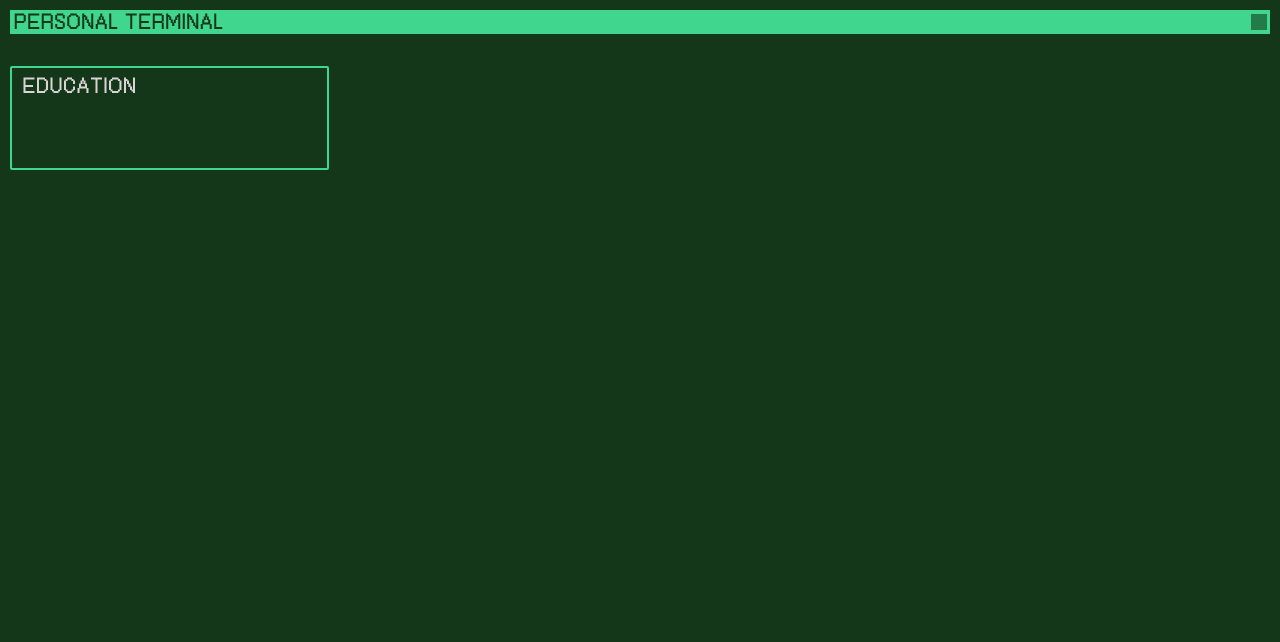
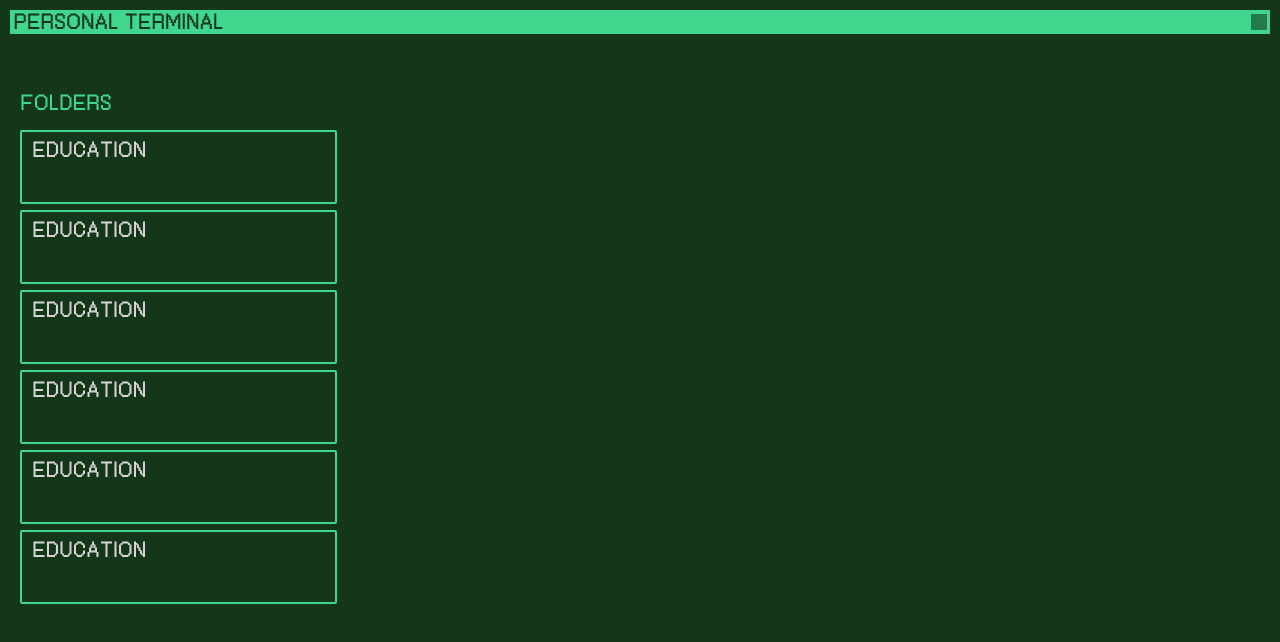
Before and after one commit to luis-martinez-s/ai-resume, a React (Create React App) app: page / in a window 1280 px wide. Shown: the top 642 px of the page. Built offline with nearby package versions, Linux system fonts and the light colour scheme.

Commit message:
second box updating correctly on mouse behavior

```diff
--- a/src/App.css
+++ b/src/App.css
@@ -60,29 +60,100 @@
     box-shadow: 0 0 2px 0 var(--bright-green), 0 0 10px 5px var(--bright-light), 0 0 5px 2px var(--bright-light);
 }
 
-.menu-box {
+#container-header {
+  margin-bottom: 1rem;
+}
+
+#folder-header {
+  color: var(--bright-green);
+}
+
+#menu-box-container {
+  display: grid;
+  flex-direction: column;
+  margin: 0 0 0 10px;
+  height: 100%;
+  margin-top: 60px;
+}
+
+.box-wrapper {
+  margin-bottom: 10px;
+  width: 25%;
+  min-width: 150px;
+  height: 17%;
+  min-height: 70px;
+}
+
+.menu-box-default {
   background-color: transparent;
-  min-width: 150px;
+  /* min-width: 150px;
   width: 25%;
-  min-height: 100px;
+  min-height: 100px; */
+  width: 100%;
+  height: 100%;
   color: var(--white);
   border: 2px solid var(--bright-green);
   border-radius: 2px;
+  position: relative;
 }
 
-.menu-box:hover {
+/* .menu-box:hover {
   color: var(--dark-green);
   background-color: var(--white);
   border: 2px solid var(--white);
+} */
+
+.menu-box-hover {
+  background-color: var(--white);
+  /* min-width: 150px; */
+  width: 100%;
+  height: 100%;
+  /* min-height: 100px; */
+  color: var(--dark-green);
+  border: 2px solid var(--white);
+  border-radius: 2px;
+  position: relative;
 }
 
-/* .menu-box:focus {
+.menu-box-focus {
+  background-color: transparent;
+  /* min-width: 150px; */
+  width: 100%;
+  height: 100%;
+  /* min-height: 100px; */
   color: var(--white);
+  border: 2px solid var(--white);
+  position: relative;
+}
+
+/* .menu-box::before {
   background-color: var(--white);
-  border-width: 2px 20px 2px 20px;
-  border-style: solid;
-  border-color: var(--white);
+  width: 15px;
+  height: 15px;
+  content: '';
 } */
+
+.menu-box-before {
+  background-color: var(--white);
+  width: 15px;
+  height: 100%;
+  position: absolute;
+  left: -15px;
+  bottom: -2px;
+  border: 2px solid var(--white);
+  display: none;
+}
+
+.menu-box-after {
+  background-color: var(--white);
+  width: 15px;
+  height: 100%;
+  position: absolute;
+  right: -15px;
+  bottom: -2px;
+  border: 2px solid var(--white);
+  display: none;
+}
 
 .menu-box-text {
   display: inline-block;
@@ -94,3 +165,7 @@
   height: 30px;
   border: 1px solid white;
 }
+
+/* @media (max-width: 768px) {
+
+} */
--- a/src/App.js
+++ b/src/App.js
@@ -4,12 +4,88 @@ import TopBar from './components/TopBar';
 import MenuBox from './components/MenuBox';
 
 class App extends Component {
+  constructor(props) {
+    super(props);
+    this.state = {
+      isDefault: true,
+      isHover: false,
+      isFocus: false,
+      boxState: [{
+        isDefault: true,
+        isHover: false,
+        isFocus: false,
+        boxClass: 'menu-box-default',
+        displaymenuSideMoxes: 'none'
+      }],
+      boxClass: 'menu-box-default',
+      displaymenuSideMoxes: 'none'
+    };
+    this.onHover = this.onHover.bind(this);
+    this.onDefault = this.onDefault.bind(this);
+    // this.onFocus = this.onFocus.bind(this);
+    this.onHoverArr = this.onHoverArr.bind(this);
+    this.onDefaultArr = this.onDefaultArr.bind(this);
+    this.onFocusArr = this.onFocusArr.bind(this);
+  }
+  onDefault() {
+    if (!this.state.isFocus) {
+      this.setState({
+        boxClass: 'menu-box-default',
+        isDefault: true
+      });
+    }
+  }
+  onHover() {
+    if (!this.state.isFocus) {
+      this.setState({
+        boxClass: 'menu-box-hover',
+        isHover: true
+      });
+    }
+  }
+  // onFocus() {
+  //   this.setState({
+  //     boxClass: 'menu-box-focus',
+  //     displaymenuSideMoxes: 'initial',
+  //     isFocus: true
+  //   });
+  // }
+  onDefaultArr() {
+    if (!this.state.isFocus) {
+      this.setState({
+        boxClass: 'menu-box-default',
+        isDefault: true
+      });
+    }
+  }
+  onHoverArr() {
+    if (!this.state.isFocus) {
+      this.setState({
+        boxClass: 'menu-box-hover',
+        isHover: true
+      });
+    }
+  }
+  onFocusArr() {
+    this.state.boxState[0].boxClass = 'menu-box-focus';
+    this.state.boxState[0].displaymenuSideMoxes = 'initial'
+    this.state.boxState[0].isFocus = true
+    this.forceUpdate();
+  }
   render() {
     return (
       <div className="App">
         <div id='main-container'>
           <TopBar />
-          <MenuBox />
+          <div id='menu-box-container'>
+            <div id='container-header'><span className='cpu-text' id='folder-header'>Folders</span></div>
+            <MenuBox boxClass={this.state.boxClass} sideBoxes={this.state.displaymenuSideMoxes} hoverHandle={this.onHover} defaultHandle={this.onDefault} focusHandle={this.onFocus} />
+            <MenuBox boxClass={this.state.boxState[0].boxClass} sideBoxes={this.state.boxState[0].displaymenuSideMoxes} hoverHandle={this.onHover} defaultHandle={this.onDefault} focusHandle={this.onFocusArr} />
+            <MenuBox boxClass={this.state.boxClass} sideBoxes={this.state.displaymenuSideMoxes} hoverHandle={this.onHover} defaultHandle={this.onDefault} focusHandle={this.onFocus} />
+            <MenuBox boxClass={this.state.boxClass} sideBoxes={this.state.displaymenuSideMoxes} hoverHandle={this.onHover} defaultHandle={this.onDefault} focusHandle={this.onFocus} />
+            <MenuBox boxClass={this.state.boxClass} sideBoxes={this.state.displaymenuSideMoxes} hoverHandle={this.onHover} defaultHandle={this.onDefault} focusHandle={this.onFocus} />
+            <MenuBox boxClass={this.state.boxClass} sideBoxes={this.state.displaymenuSideMoxes} hoverHandle={this.onHover} defaultHandle={this.onDefault} focusHandle={this.onFocus} />
+          </div>
         </div>
       </div>
     );
--- a/src/components/MenuBox.js
+++ b/src/components/MenuBox.js
@@ -1,9 +1,18 @@
 import React, { Component } from 'react';
 
 class MenuBox extends Component {
+    constructor(props) {
+        super(props);
+    }
     render() {
         return (
-            <div className='menu-box green-border'><span className='cpu-text menu-box-text'>education</span></div>
+            <div className='box-wrapper'>
+                <div className={this.props.boxClass} onMouseEnter={this.props.hoverHandle} onMouseLeave={this.props.defaultHandle} onClick={this.props.focusHandle}>
+                    <div className='menu-box-before' style={{ display: this.props.sideBoxes }}></div>
+                    <span className='cpu-text menu-box-text'>education</span>
+                    <div className='menu-box-after' style={{ display: this.props.sideBoxes }}></div>
+                </div>
+            </div>
         );
     }
 }
```
